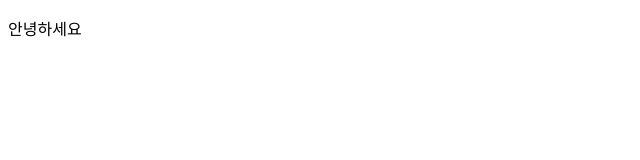
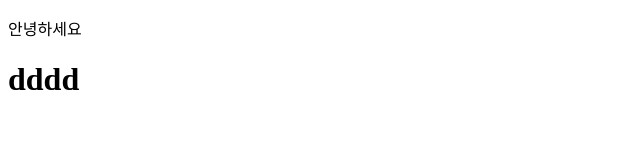
Before and after one commit to MkBaek0229/Html1, a plain HTML site: page index.html in a window 1280 px wide. Shown: the whole page, without its empty margins (0-640 px from the left). Drawn offline with Linux system fonts and the light colour scheme.

Commit message:
h1추가

```diff
--- a/index.html
+++ b/index.html
@@ -7,5 +7,6 @@
 </head>
 <body>
     <p>안녕하세요</p>
+    <h1>dddd</h1>
 </body>
 </html>
```
